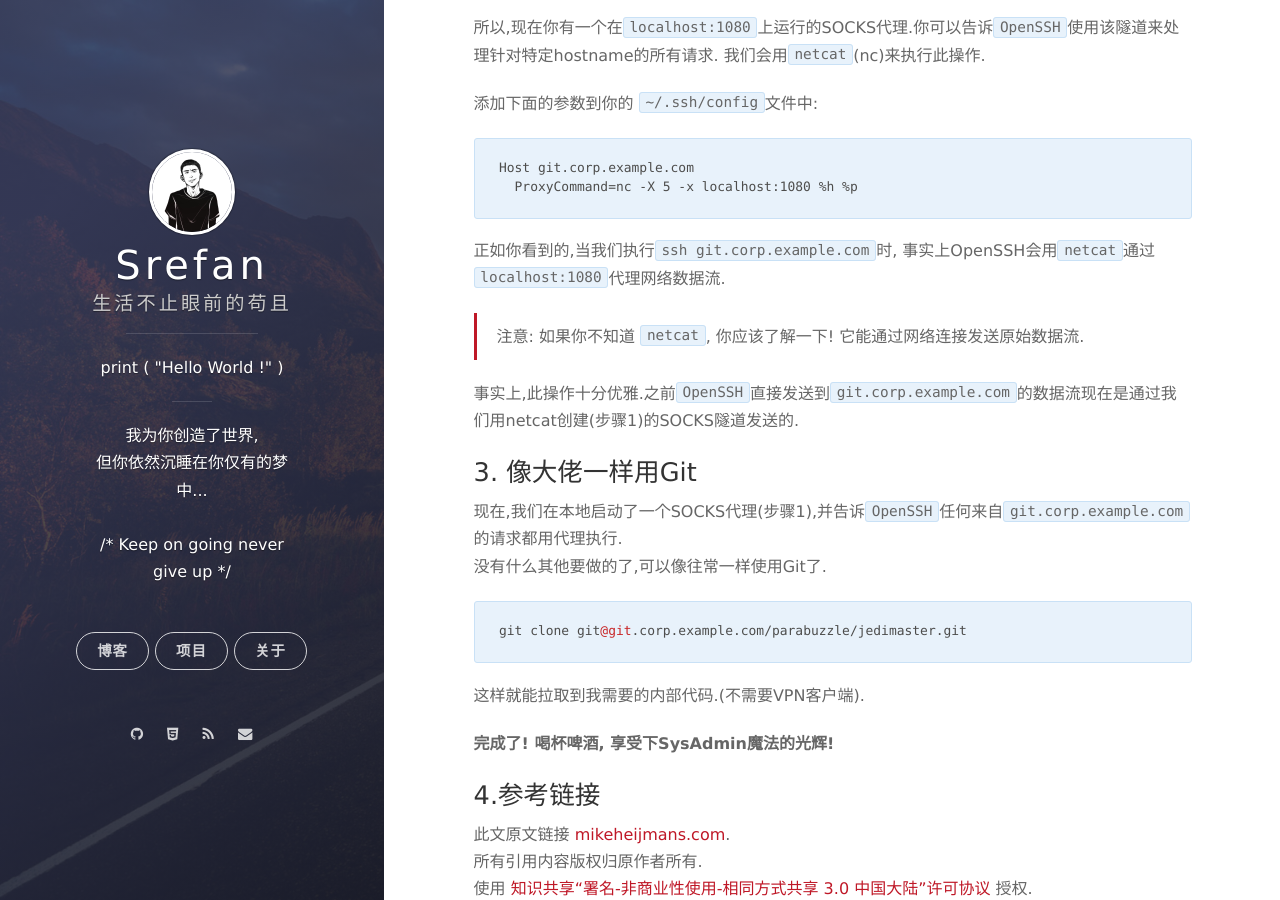
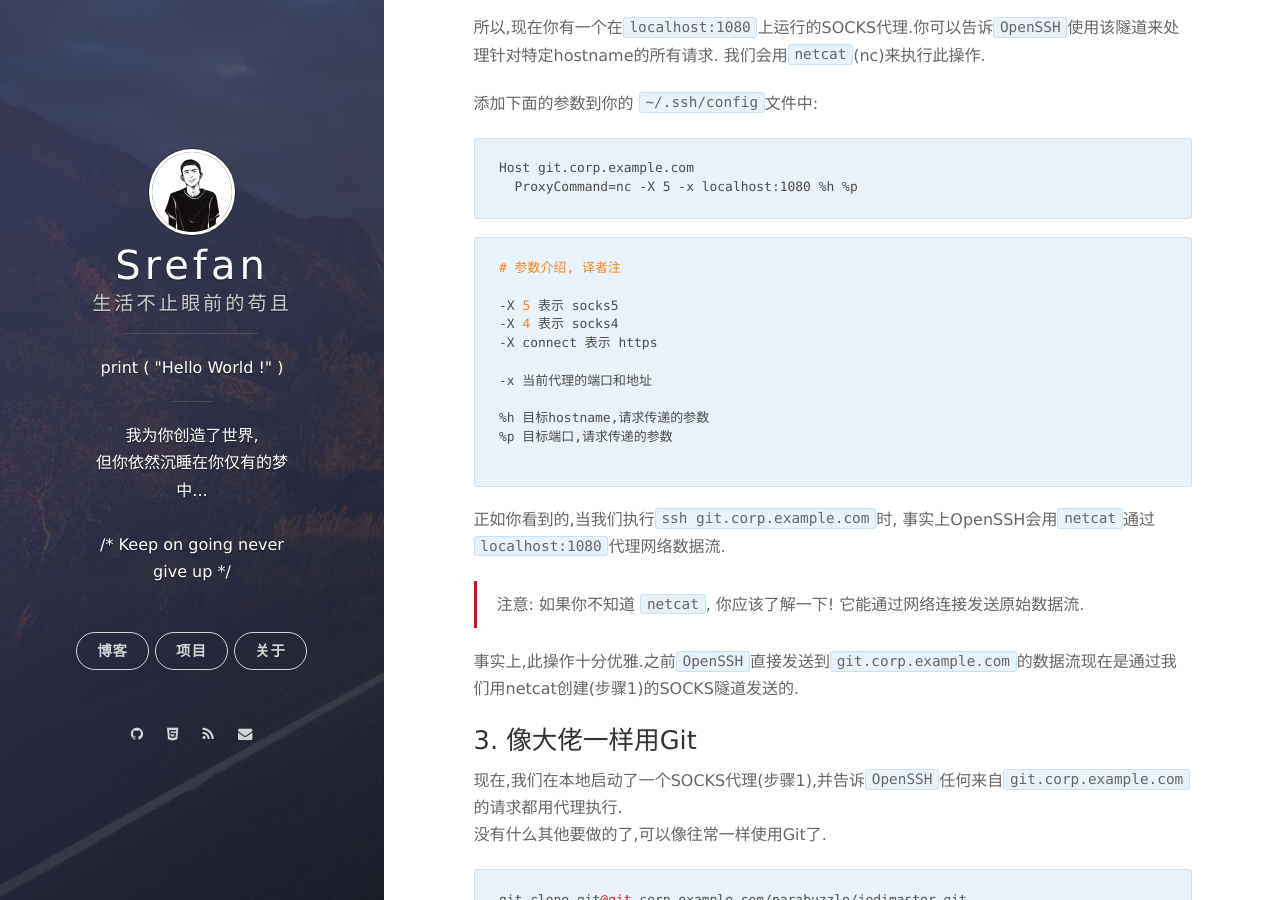
Before and after one commit to yangbryant/yangbryant.github.io, a Jekyll site: the page built from _posts/2018-04-27-proxy-ssh-over-socks.md, in a window 1280 px wide and 900 px high, scrolled down 1422 px. Built offline with Jekyll 4.4.1, drawn with Linux system fonts in a browser that asks for light colours; nearby versions of some CDN libraries.

Commit message:
update post

````diff
--- a/_posts/2018-04-27-proxy-ssh-over-socks.md
+++ b/_posts/2018-04-27-proxy-ssh-over-socks.md
@@ -61,6 +61,20 @@ Host git.corp.example.com
   ProxyCommand=nc -X 5 -x localhost:1080 %h %p
 ```
 
+```
+# 参数介绍, 译者注
+
+-X 5 表示 socks5
+-X 4 表示 socks4
+-X connect 表示 https
+
+-x 当前代理的端口和地址
+
+%h 目标hostname,请求传递的参数
+%p 目标端口,请求传递的参数
+
+```
+
 正如你看到的,当我们执行```ssh git.corp.example.com```时, 事实上OpenSSH会用`netcat`通过`localhost:1080`代理网络数据流.
 
 > 注意: 如果你不知道 `netcat`, 你应该了解一下! 它能通过网络连接发送原始数据流.
````
